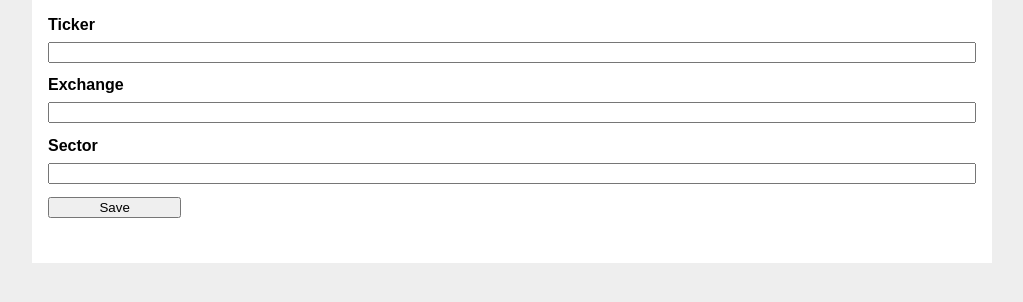
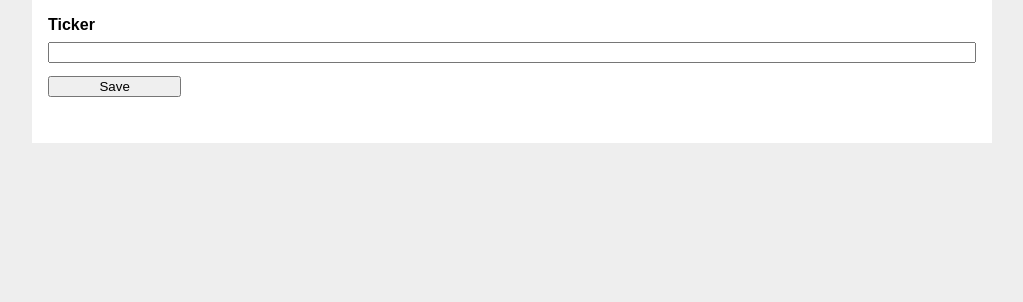
Before and after one commit to indierambler/stockjockey, a Flask app: page /create in a window 1280 px wide. Shown: the part 98-400 px from the top of the page, without its empty margins (128-1151 px from the left). Run offline with Flask 2, Linux system fonts and the light colour scheme; the visitor is signed in with stand-in values (Sample User, id 1); data comes from the database, SQL or seed files in the repository.

Commit message:
refactor: adjust post create/view to basic form

```diff
--- a/stockjockey/main.py
+++ b/stockjockey/main.py
@@ -15,9 +15,6 @@ bp = Blueprint('main', __name__)
 @bp.route('/')
 @login_required
 def dashboard():
-    #if not os.path.exists(os.path.join(current_app.instance_path, 'stockjockey.sqlite')):
-    #    init_db()
-
     db = get_db()
     posts = db.execute(
         'SELECT * FROM asset'
@@ -30,8 +27,6 @@ def dashboard():
 def create():
     if request.method == 'POST':
         ticker = request.form['ticker']
-        exchange = request.form['exchange']
-        sector = request.form['sector']
         error = None
 
         if not ticker:
@@ -42,9 +37,8 @@ def create():
         else:
             db = get_db()
             db.execute(
-                'INSERT INTO asset (ticker, exchange, sector)'
-                ' VALUES (?, ?, ?)',
-                (ticker, exchange, sector)
+                f'INSERT INTO asset (ticker)'
+                f' VALUES ("{ticker}")'
             )
             db.commit()
             return redirect(url_for('main.dashboard'))
--- a/stockjockey/templates/main/create.html
+++ b/stockjockey/templates/main/create.html
@@ -8,10 +8,12 @@
   <form method="post">
     <label for="ticker">Ticker</label>
     <input name="ticker" id="ticker" value="{{ request.form['ticker'] }}" required>
+<!--
     <label for="exchange">Exchange</label>
     <input name="exchange" id="exchange" value="{{ request.form['exchange'] }}">
     <label for="sector">Sector</label>
     <input name="sector" id="sector" value="{{ request.form['sector'] }}">
+-->
     <input type="submit" value="Save">
   </form>
 {% endblock %}
--- a/stockjockey/templates/main/dashboard.html
+++ b/stockjockey/templates/main/dashboard.html
@@ -13,8 +13,10 @@
       <header>
         <div>
           <h1>{{ post['ticker'] }}</h1>
+<!--
           <div class="about">Exchange: {{ post['exchange'] }}</div>
           <div class="about">Sector: {{ post['sector'] }}</div>
+-->
         </div>
       </header>
     </article>
```
